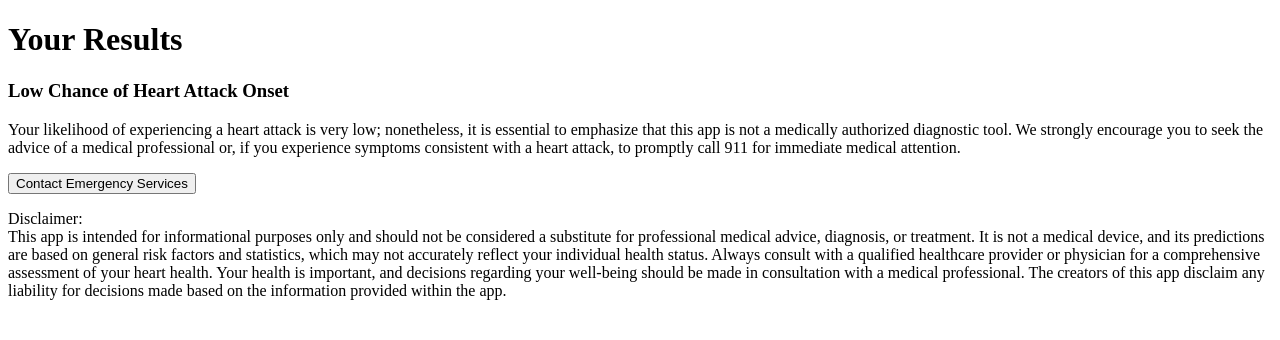
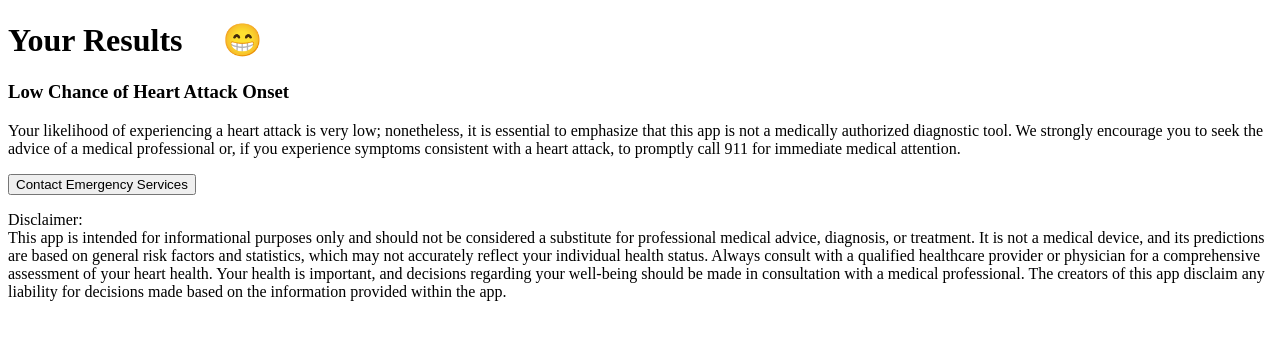
Before and after one commit to linglejack06/heart-help, a React (Vite) app: page /results in a window 1280 px wide. Shown: the top 340 px of the page. Built offline with nearby package versions, Linux system fonts and the light colour scheme.

Commit message:
add emoji correspondent to RangeValues

```diff
--- a/src/components/Results.tsx
+++ b/src/components/Results.tsx
@@ -7,6 +7,8 @@ const Results = () => {
   const symptoms = useSymptomValues();
   const risks = useRiskValues();
   let information = "";
+  let label = "";
+  let emoji = "";
   const [range, setRange] = useState<null | RangeValues>(null);
   useEffect(() => {
     const percentage = calculatePercentage(risks, symptoms);
@@ -17,18 +19,28 @@ const Results = () => {
   } else if (range == RangeValues.LOW) {
     information =
       "Your likelihood of experiencing a heart attack is very low; nonetheless, it is essential to emphasize that this app is not a medically authorized diagnostic tool. We strongly encourage you to seek the advice of a medical professional or, if you experience symptoms consistent with a heart attack, to promptly call 911 for immediate medical attention. ";
+    label = "happy";
+    emoji = "😁";
   } else if (range == RangeValues.MID) {
     information =
       "In light of a moderate risk of potential heart attack onset, we recommend that you promptly contact your primary healthcare provider for a comprehensive assessment or proceed to the Emergency Room for further evaluation.";
+    label = "semi-sad";
+    emoji = "😕";
   } else if (range == RangeValues.HIGH) {
     information =
       "A heightened probability of experiencing a heart attack should be regarded as a crucial indicator. We strongly advise that you promptly contact your primary healthcare provider for thorough evaluation and guidance, or, in the event of a deteriorating medical condition, dial 911 for immediate emergency medical assistance.";
+    label = "sad";
+    emoji = "😟";
   }
   return (
     <div>
-      <h1>Your Results</h1>
+      <h1>
+        Your Results &emsp;
+        <span role="img" aria-label={label}>
+          {emoji}
+        </span>
+      </h1>
       <h3>{range} Chance of Heart Attack Onset</h3>
-      {/* add heart image corresponding to range (thumbs up, frowning, freaking out) */}
       <p>{information}</p>
       <button onClick={() => window.open("tel:911")}>
         Contact Emergency Services
```
